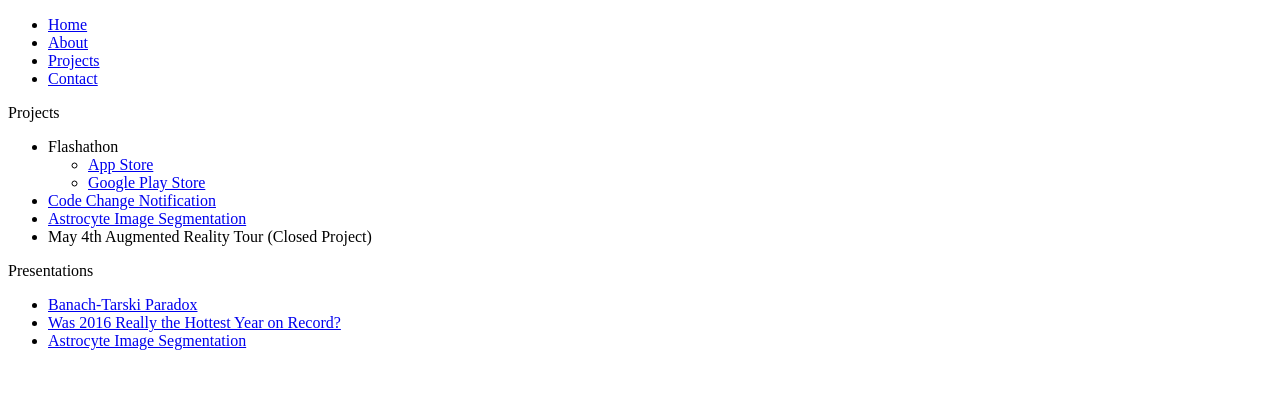
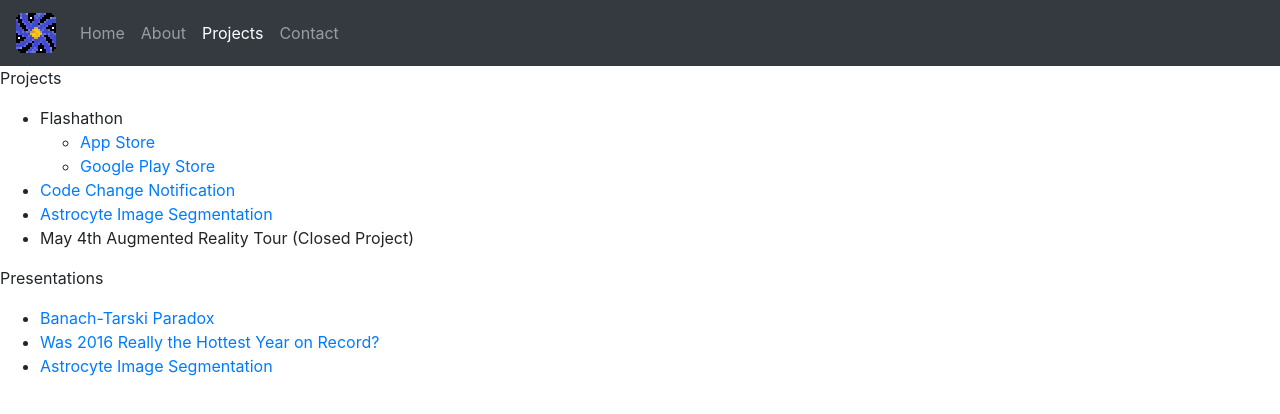
Before and after one commit to dcarlyn/dcarlyn.github.io, a plain HTML site: page projects/index.html in a window 1280 px wide. Drawn offline with nearby package versions, Linux system fonts and the light colour scheme.

Commit message:
Integrated Bootstrap 4 and created a nav bar.
Signed-off-by: David Carlyn <dcarlyn@kent.edu>

```diff
--- a/projects/index.html
+++ b/projects/index.html
@@ -1,17 +1,44 @@
 <!DOCTYPE html>
 <html>
 	<head>
-		<title>About</title>
+		<meta charset="utf-8">
+		<meta name="viewport" content="width=device-width, initial-scale=1">
+		<!-- Latest compiled and minified CSS -->
+		<link rel="stylesheet" href="https://maxcdn.bootstrapcdn.com/bootstrap/4.1.3/css/bootstrap.min.css">
+		<!-- jQuery library -->
+		<script src="https://ajax.googleapis.com/ajax/libs/jquery/3.3.1/jquery.min.js"></script>
+		<!-- Popper JS -->
+		<script src="https://cdnjs.cloudflare.com/ajax/libs/popper.js/1.14.3/umd/popper.min.js"></script>
+		<!-- Latest compiled JavaScript -->
+		<script src="https://maxcdn.bootstrapcdn.com/bootstrap/4.1.3/js/bootstrap.min.js"></script>
+		<title>Projects</title>
 	</head>
 
 	<body>
-		<ul>
-			<li><a href="../">Home</a></li>
-			<li><a href="../about/">About</a></li>
-			<li><a href="/">Projects</a></li>
-			<li><a href="../contact/">Contact</a></li>
-
-		</ul>
+		<!-- NAVIGATION BAR -->
+		<nav class="navbar navbar-expand-md bg-dark navbar-dark">
+  			<a class="navbar-brand" href="#"><img src="../resources/TranscendingImaginationIcon40px40px.png" /></a>
+  			<button class="navbar-toggler" type="button" data-toggle="collapse" data-target="#collapsibleNavbar">
+    			<span class="navbar-toggler-icon"></span>
+  			</button>
+  			<div class="collapse navbar-collapse" id="collapsibleNavbar">
+    			<ul class="navbar-nav">
+      				<li class="nav-item">
+        				<a class="nav-link" href="../">Home</a>
+      				</li>
+      				<li class="nav-item">
+        				<a class="nav-link" href="../about">About</a>
+      				</li>
+      				<li class="nav-item active">
+        				<a class="nav-link" href="#">Projects</a>
+      				</li>
+      				<li class="nav-item">
+        				<a class="nav-link" href="../contact">Contact</a>
+      				</li>
+    			</ul>
+  			</div>
+		</nav>
+		<!-- NAVIGATION BAR-->
 
 		<div>
 			<p>Projects</p>
```
Also changed, not shown: about/index.html (+34 -6 lines), contact/index.html (+35 -7 lines), index.html (+35 -8 lines), resources/TranscendingImaginationIcon40px40px.png (added).
